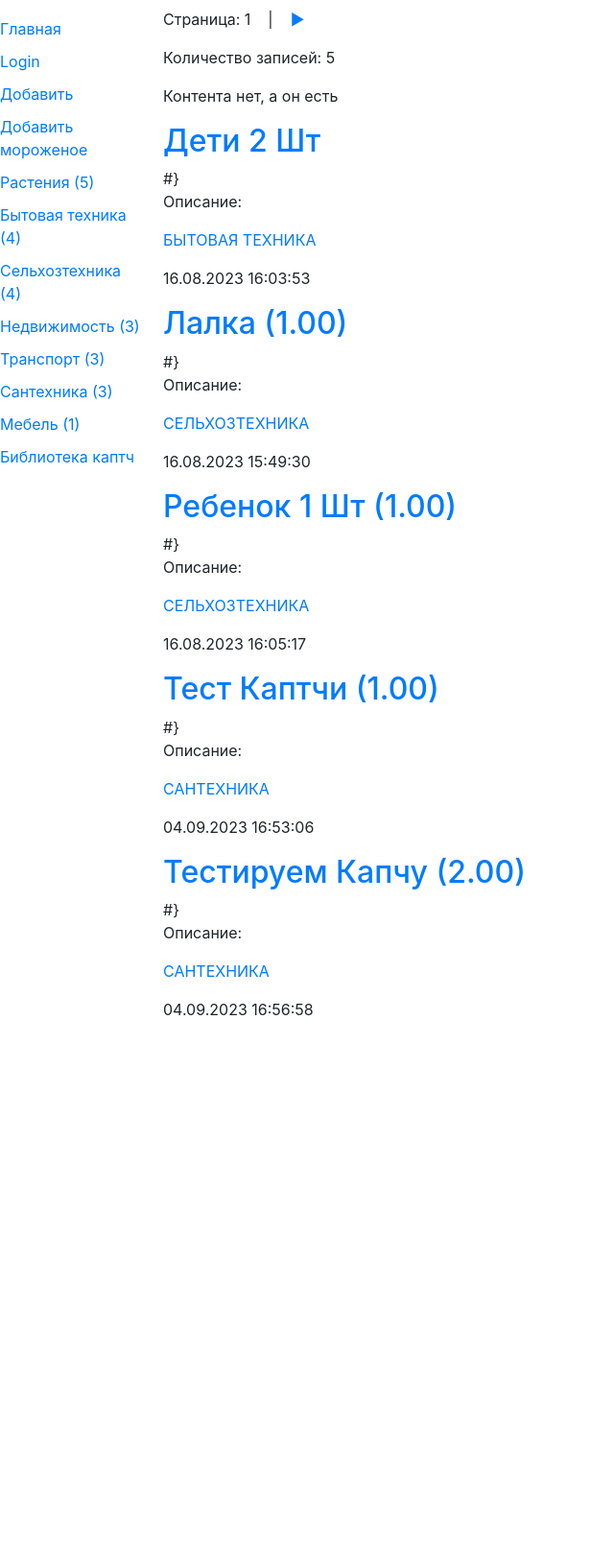
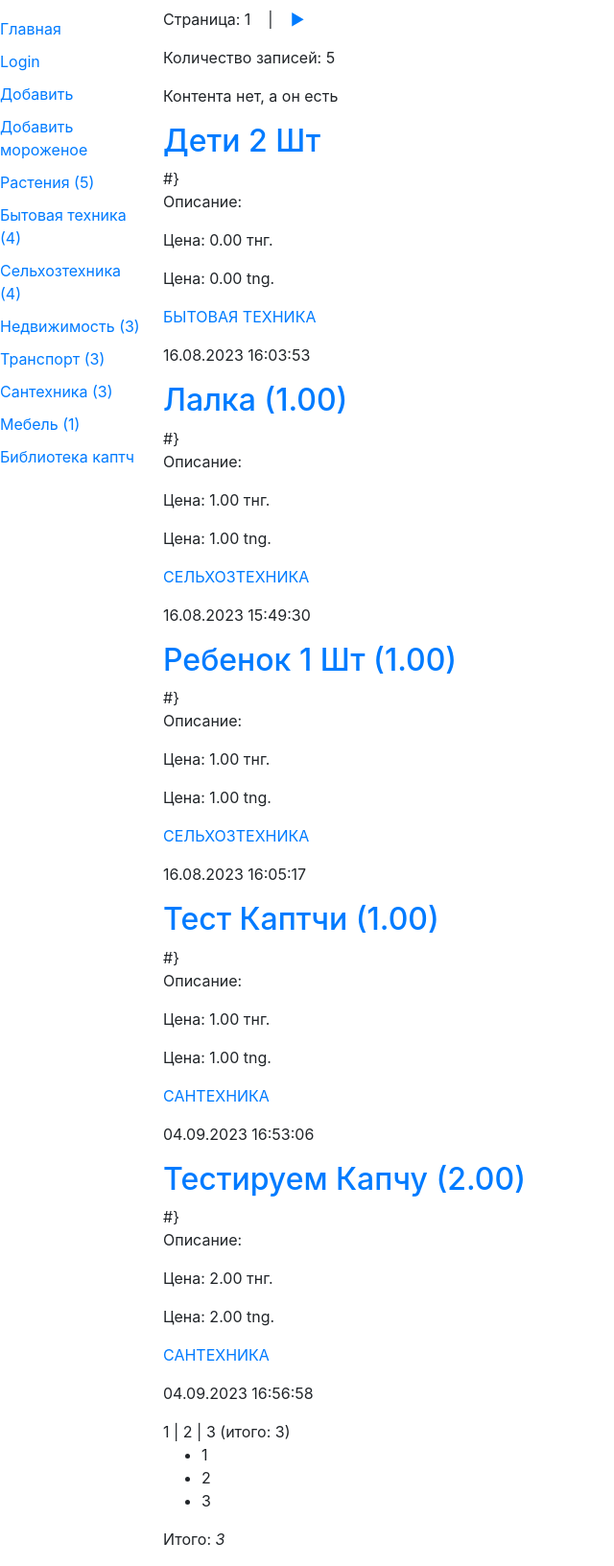
Before and after one commit to vladdos-che/firstsite, a Django app: page / in a window 1280 px wide. Shown: the part 48-1680 px from the top of the page at 96% size, without its empty margins (0-640 px from the left). Before the commit the page ends 1106 px from the top, so only its background shows below. Run offline with Django 4.2, Linux system fonts and the light colour scheme; data comes from the database, SQL or seed files in the repository; some libraries are stand-ins or nearby versions.

Commit message:
lesson_36 end

```diff
--- /dev/null
+++ b/bboard/templatetags/filtersandtags.py
@@ -0,0 +1,41 @@
+from django.utils.html import escape
+
+from django import template
+from django.template.defaultfilters import stringfilter
+from django.utils.safestring import mark_safe, SafeText
+
+register = template.Library()
+
+
+@register.filter(name='cur')
+# @stringfilter
+def currency(value, name='тнг.'):
+    return f'{value:.2f} {name}'
+
+
+# @register.filter(needs_autoescape=True)
+# def somefilter(value, autoescape=True):
+#     if not isinstance(value, SafeText):
+#         value = escape(value)
+#     if autoescape:
+#         value = escape(value)
+#     return mark_safe(value)
+
+
+# @register.filter(expects_localtime=True)
+# def datetime_filter(value):
+#     pass
+
+
+@register.simple_tag
+# def lst(context, sep, *args):
+def lst(sep, *args):
+    return f'{sep.join(args)} (итого: {len(args)})'
+
+
+@register.inclusion_tag('tags/ulist.html')
+def ulist(*args):
+    return {'items': args}
+
+
+# register.filter('currency', currency)
--- a/templates/bboard/index.html
+++ b/templates/bboard/index.html
@@ -1,5 +1,6 @@
 {% extends "layout/basic.html" %}
 {% load bootstrap4 %}
+{% load filtersandtags %}
 
 {% block content %}
 
@@ -44,6 +45,10 @@
             </h2>
 {#            <p>{% firstof bb.content|lower|capfirst 'Контента нет' %}</p>  {# lesson_22_hw #}#}
             <p>Описание: {{ bb.content.rendered|lower|capfirst }}</p>  {# lesson_34 #}
+
+            <p>Цена: {{ bb.price|cur }}</p>  {# lesson_36 #}
+            <p>Цена: {{ bb.price|cur:'tng.' }}</p>  {# lesson_36 #}
+
             <p><a href="{{ bb.rubric.get_absolute_url }}">
                 {{ bb.rubric.name|upper }}</a></p>
             <p>{{ bb.published|date:"d.m.Y H:i:s" }}</p>
@@ -56,4 +61,8 @@
         {% endfor %}
     </p>
 
+    <div>{% lst ' | ' '1' '2' '3' %}</div>
+
+    <div>{% ulist '1' '2' '3' %}</div>
+
 {% endblock %}
--- /dev/null
+++ b/templates/tags/ulist.html
@@ -0,0 +1,6 @@
+<ul>
+    {% for item in items %}
+            <li>{{ item }}</li>
+    {% endfor %}
+</ul>
+<p>Итого: <em>{{ items|length }}</em></p>
```
Also changed, not shown: firstsite/settings.py (+9 -1 lines), bboard/templatetags/__init__.py (added), bboard/templatetags/count_bbs.py (line endings or trailing spaces).
